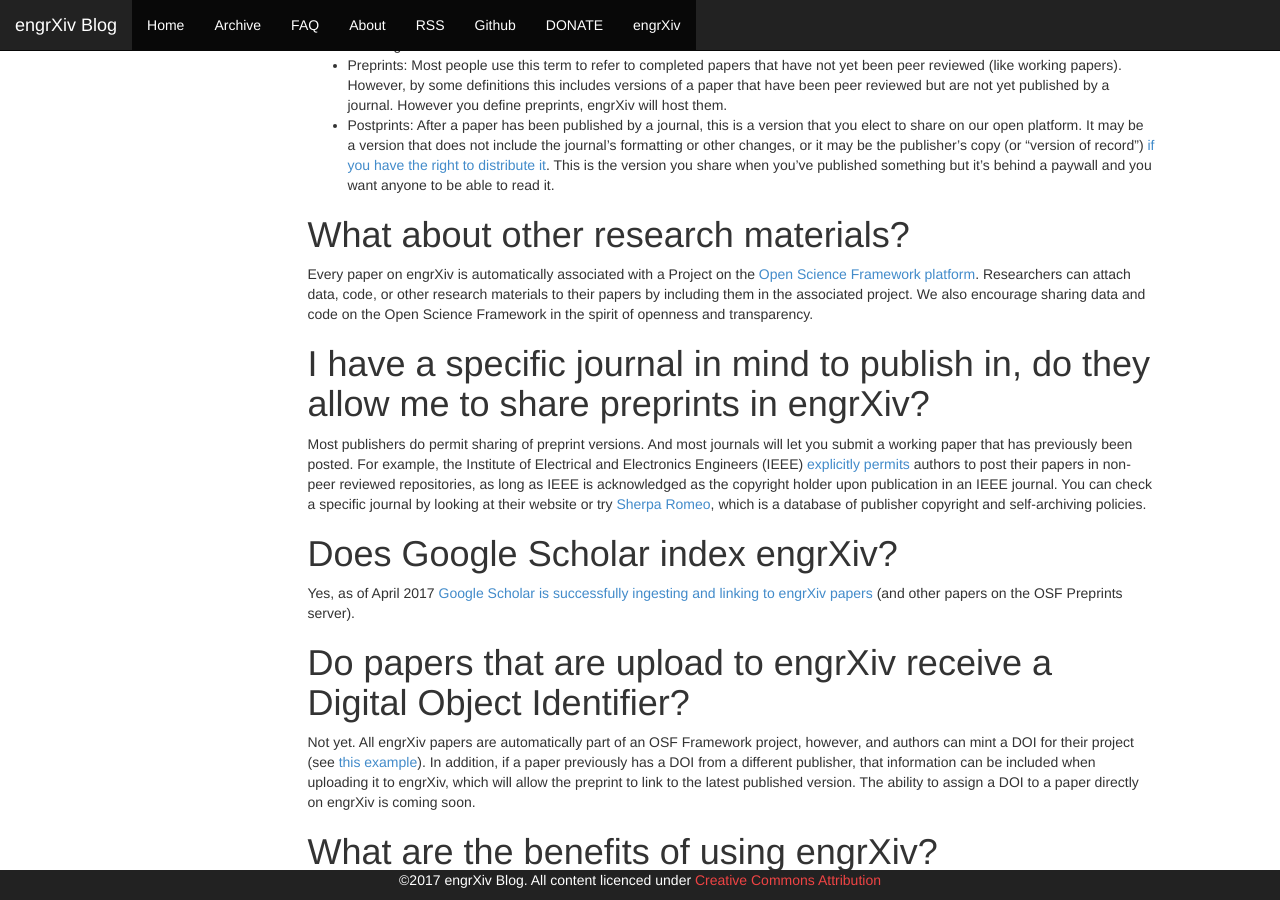
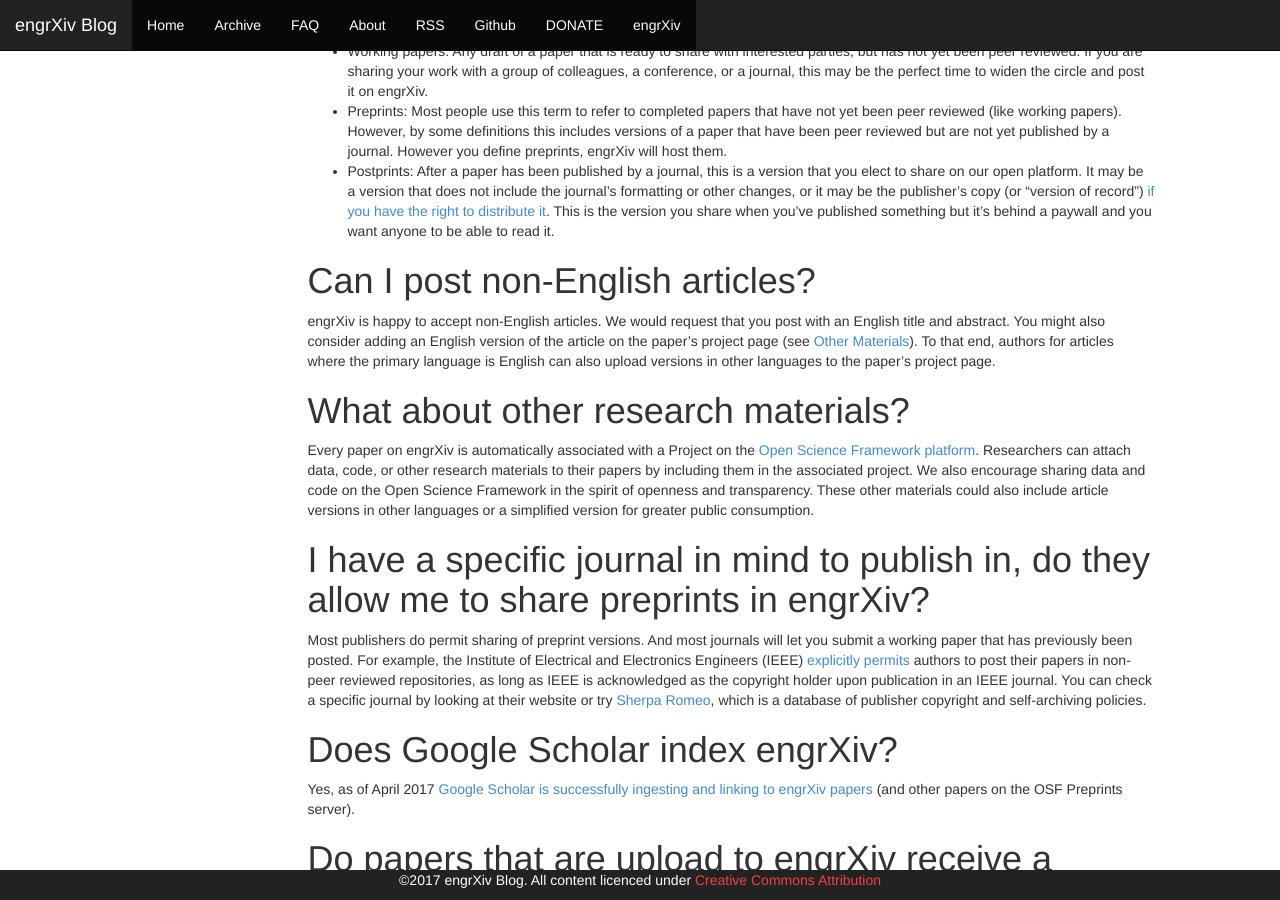
Before and after one commit to OpenEngr/engrXiv, a Jekyll site: the page built from faq/index.md, in a window 1280 px wide and 900 px high, scrolled down 1500 px. Built offline with Jekyll 4.4.1, drawn with Linux system fonts in a browser that asks for light colours; our own code applies the rules of GitHub Pages for plain Markdown files; comment, search, counter and statistics services are not loaded; some of the changed text lies outside the part shown.

Commit message:
speaking to non-English articles

```diff
--- a/faq/index.md
+++ b/faq/index.md
@@ -3,6 +3,7 @@
 ### [What is open access?](#what-is-oa)
 ### [What is a “preprint”, “postprint”, or “eprint”?](#what-is-preprint)
 ### [What can I post to engrXiv?](#what-can-post)
+### [Can I post non-English articles?](#multilang)
 ### [What about other research materials?](#other-materials)
 ### [Does this specific journal allow me to share preprints in engrXiv?](#specific-journal)
 ### [Does Google Scholar index engrXiv?](#google-scholar)
@@ -40,9 +41,13 @@ Although engrXiv is part of the [Open Science Framework Preprints service](http:
 * Preprints: Most people use this term to refer to completed papers that have not yet been peer reviewed (like working papers). However, by some definitions this includes versions of a paper that have been peer reviewed but are not yet published by a journal. However you define preprints, engrXiv will host them.
 * Postprints: After a paper has been published by a journal, this is a version that you elect to share on our open platform. It may be a version that does not include the journal’s formatting or other changes, or it may be the publisher’s copy (or “version of record”) [if you have the right to distribute it](http://blog.engrxiv.org/2016/07/eprint-policies). This is the version you share when you’ve published something but it’s behind a paywall and you want anyone to be able to read it.
 
+# <a name="multilang"></a>Can I post non-English articles?
+
+engrXiv is happy to accept non-English articles. We would request that you post with an English title and abstract. You might also consider adding an English version of the article on the paper's project page (see [Other Materials](#other-materials)). To that end, authors for articles where the primary language is English can also upload versions in other languages to the paper's project page.
+
 # <a name="other-materials"></a>What about other research materials?
 
-Every paper on engrXiv is automatically associated with a Project on the [Open Science Framework platform](https://osf.io/). Researchers can attach data, code, or other research materials to their papers by including them in the associated project. We also encourage sharing data and code on the Open Science Framework in the spirit of openness and transparency.
+Every paper on engrXiv is automatically associated with a Project on the [Open Science Framework platform](https://osf.io/). Researchers can attach data, code, or other research materials to their papers by including them in the associated project. We also encourage sharing data and code on the Open Science Framework in the spirit of openness and transparency. These other materials could also include article versions in other languages or a simplified version for greater public consumption.
 
 # <a name="specific-journal"></a>I have a specific journal in mind to publish in, do they allow me to share preprints in engrXiv?
 
```
